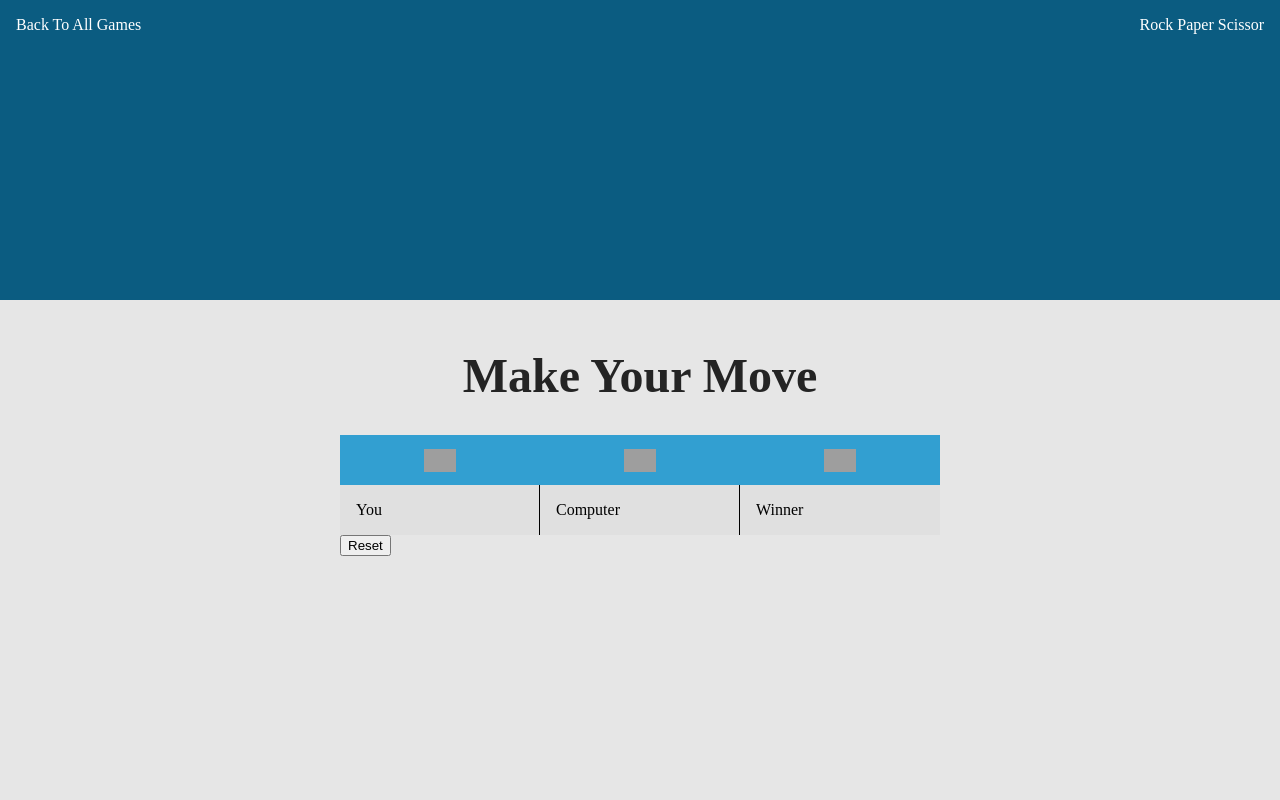
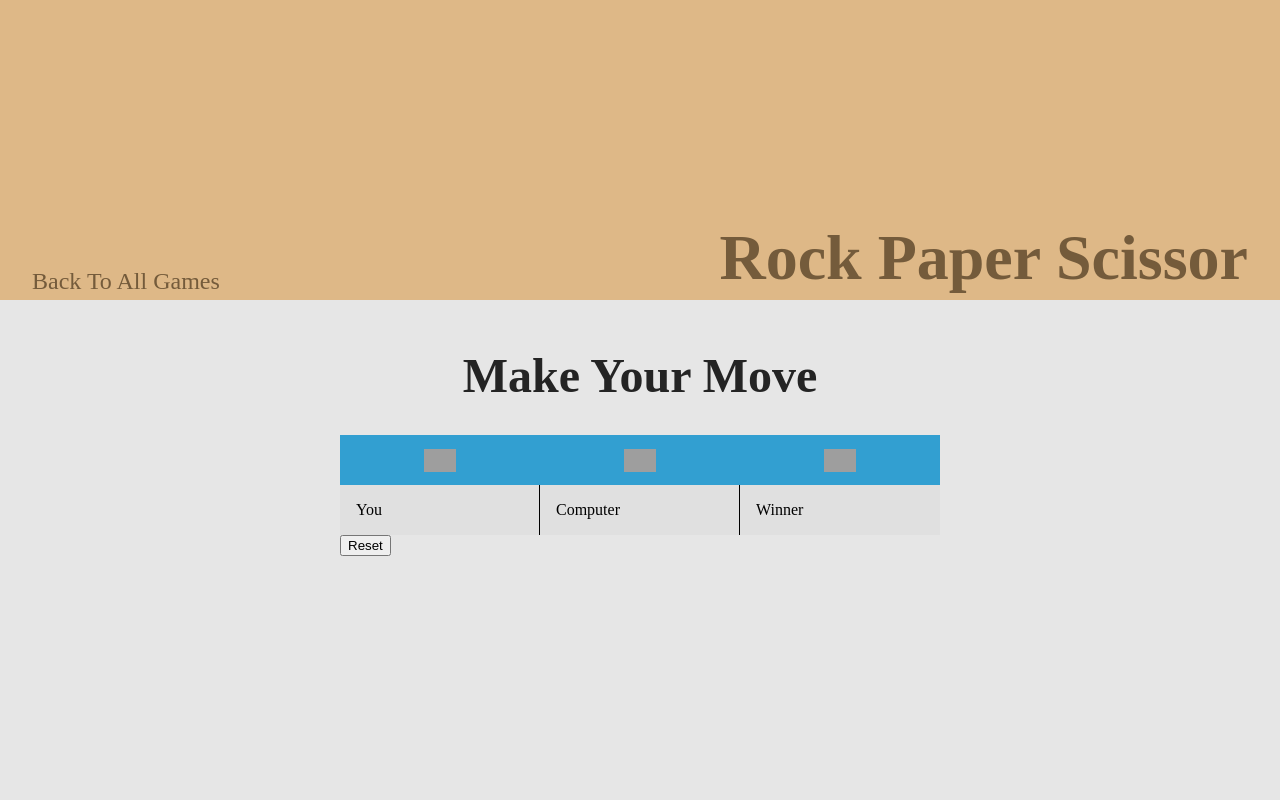
Before and after one commit to Glimakra-Webbutvecklare-2020/enkelt-spel, a website: page solutions/isak/rps/rps.html in a window 1280 px wide. Drawn offline with Linux system fonts and the light colour scheme; grey boxes are pictures that could not be loaded.

Commit message:
fixed the a tag

```diff
--- /dev/null
+++ b/solutions/isak/nav.css
@@ -0,0 +1,37 @@
+nav {
+    display: flex;
+    flex-direction: row;
+    justify-content: space-between;
+    align-items: flex-end;
+    height: 300px;
+    background-color: burlywood;
+    padding: 0 2em;
+}
+
+nav a {
+    border-bottom: 5px solid transparent;
+    text-decoration: none;
+    color: rgb(116, 91, 59);
+    transition: border-color 180ms linear;
+    font-size: 24px;
+}
+
+nav h1 {
+    margin: 0;
+    border-bottom: 5px solid transparent;
+    color: rgb(116, 91, 59);
+    font-size: 64px;
+}
+
+nav a:hover {
+    border-bottom: 5px solid rgb(11, 124, 168);
+}
+
+nav a span {
+    display: block;
+    transition: transform 130ms ease;
+}
+
+nav a:hover > span {
+    transform: translateY(-10px);
+}
--- a/solutions/isak/pokemon/styles.scss
+++ b/solutions/isak/pokemon/styles.scss
@@ -12,25 +12,6 @@ body {
 
     &::-webkit-scrollbar {
         display: none;
-    }
-}
-
-nav {
-    height: 300px;
-    background-color: rgb(39, 39, 39);
-    display: flex;
-    justify-content: space-around;
-    align-items: center;
-    padding: 2em;
-
-    a, span {
-        font-size: 32px;
-        color: #ffffff;
-        text-decoration: none;
-    }
-
-    a:hover {
-        text-decoration: underline;
     }
 }
 
--- a/solutions/isak/rps/rps.html
+++ b/solutions/isak/rps/rps.html
@@ -4,13 +4,16 @@
     <meta charset="UTF-8">
     <meta name="viewport" content="width=device-width, initial-scale=1.0">
     <link rel="stylesheet" href="./styles.css">
+    <link rel="stylesheet" href="../nav.css">
     <title>Document</title>
 </head>
 <body>
 
     <nav>
-        <a href="/">Back To All Games</a>
-        <span>Rock Paper Scissor</span>
+        <a href="../../../index.html">
+            <span>Back To All Games</span>
+        </a>
+        <h1>Rock Paper Scissor</h1>
     </nav>
 
     <main>
```
Also changed, not shown: solutions/isak/pokemon/pokemon.html (+5 -2 lines), solutions/isak/pokemon/styles.css, solutions/isak/rps/styles.css, 1 other file.
